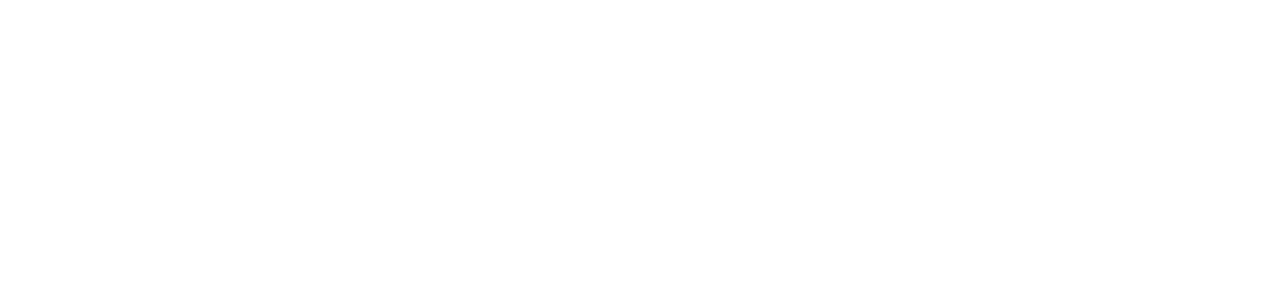
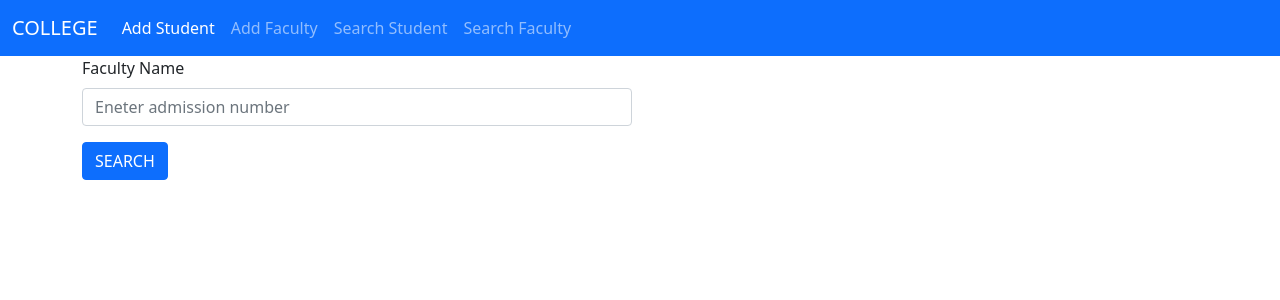
Before and after one commit to sruthybabu/CollegeManagement-ReactApp, a React (Create React App) app: page /faculty in a window 1280 px wide. Before the commit this address had no page. Shown: the top 300 px of the page. Built offline with nearby package versions, Linux system fonts and the light colour scheme.

Commit message:
search faculty complete

```diff
--- a/src/App.js
+++ b/src/App.js
@@ -6,6 +6,7 @@
 import AddFaculty from './components/AddFaculty';
 import SearchStudent from './components/SearchStudent';
 import { BrowserRouter, Route, Routes } from 'react-router-dom';
+import SearchFaculty from './components/SearchFaculty';
 
 function App() {
   return (
@@ -15,6 +16,7 @@
 <Route path="/" exact element={<AddStudent/>}/>
 <Route path="/add" exact element={<AddFaculty/>}/>
 <Route path="/search" exact element={<SearchStudent/>}/>
+<Route path="/faculty" exact element={<SearchFaculty/>}/>
 
 </Routes>
 </BrowserRouter>
--- a/src/components/Header.js
+++ b/src/components/Header.js
@@ -21,7 +21,9 @@
         </li>
         <li className="nav-item">
             <Link to="/search" className="nav-link">Search Student</Link>
-
+        </li>
+        <li className="nav-item">
+            <Link to="/faculty" className="nav-link">Search Faculty</Link>
         </li>
 
       </ul>
--- /dev/null
+++ b/src/components/SearchFaculty.js
@@ -0,0 +1,32 @@
+import React, { useState } from 'react'
+import Header from './Header'
+
+const SearchFaculty = () => {
+    var [fname,setFname]=useState("")
+    const subData=()=>{
+        const data={"facultyName":fname}
+        console.log(data)
+    }
+  return (
+    <div>
+        <Header/>
+        <div className='container'>
+            <div className='row'>
+                <div className='col col-12 col-sm-12 col-md-12 col-lg-12 col-xl-12 col-xxl-12'>
+                    <div className='row g-3'>
+                    <div className="col col-12 col-sm-6 col-md-6 col-lg-6 col-xl-6 col-xxl-6">
+                       <label for="" className="form-label">Faculty Name</label>
+                       <input onChange={(e)=>{setFname(e.target.value)}} placeholder="Eneter admission number" type="text" className="form-control"/>
+                    </div>
+                    <div className="col col-12 col-sm-12 col-md-12 col-lg-12 col-xl-12 col-xxl-12">
+                       <button onClick={subData} className="btn btn-primary">SEARCH</button>
+                    </div>
+                    </div>
+                </div>
+            </div>
+        </div>
+    </div>
+  )
+}
+
+export default SearchFaculty
```
